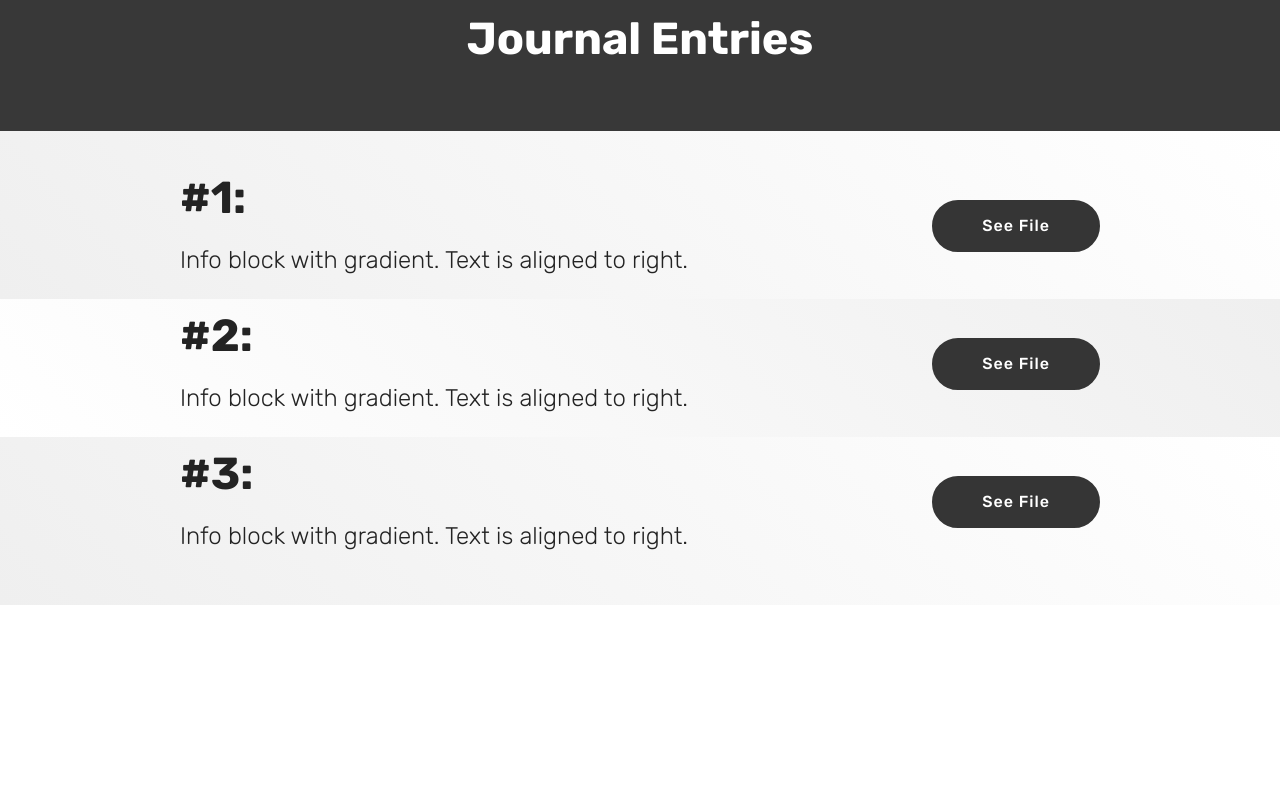
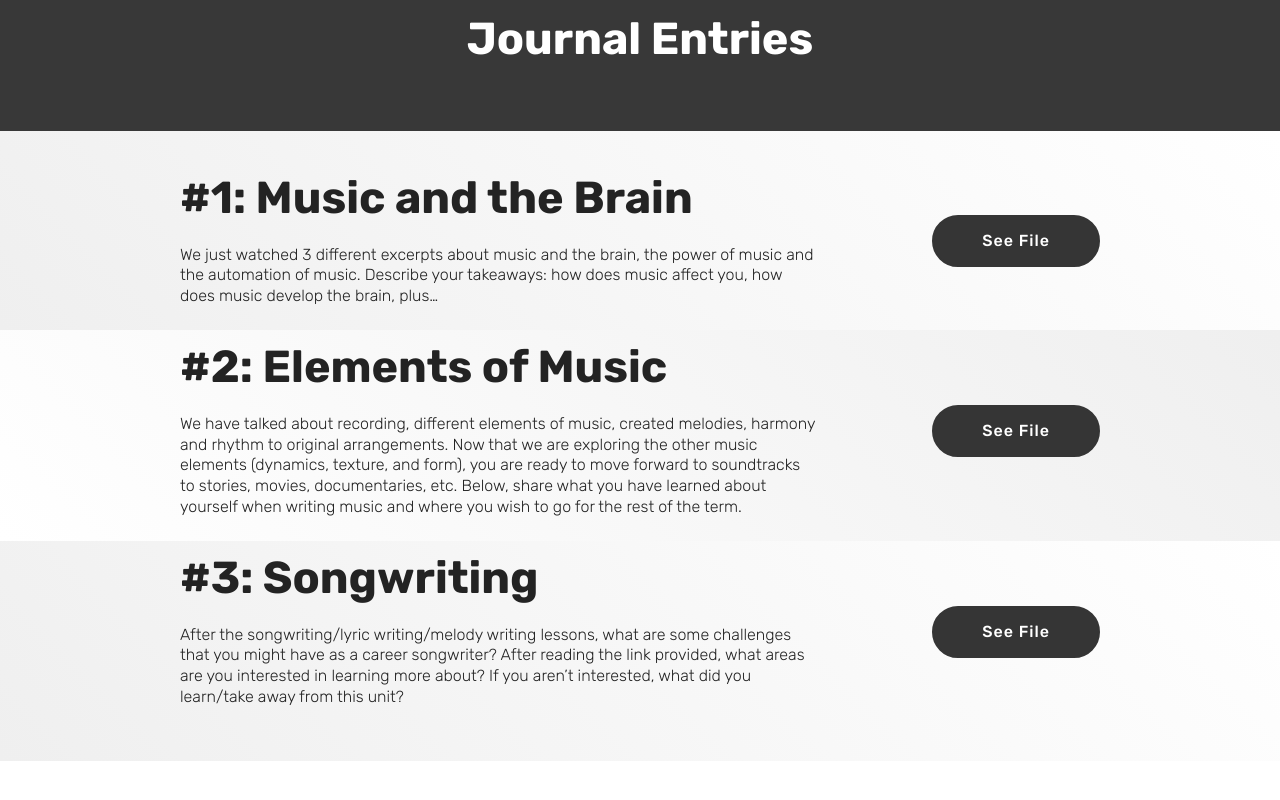
Before and after one commit to mrbunbun07/musiccomp2019, a plain HTML site: page assignments.html in a window 1280 px wide. Shown: the part 1236-2036 px from the top of the page. Before the commit the page ends 1970 px from the top, so only its background shows below. Drawn offline with Linux system fonts and the light colour scheme.

Commit message:
create github pages

```diff
--- a/assignments.html
+++ b/assignments.html
@@ -40,7 +40,11 @@
         </button>
         <div class="menu-logo">
             <div class="navbar-brand">
-
+                <span class="navbar-logo">
+                    <a href="https://mobirise.com">
+                         <img src="assets/images/untitled.png" alt="Mobirise" title="" style="height: 3.8rem;">
+                    </a>
+                </span>
                 <span class="navbar-caption-wrap"><a class="navbar-caption text-white display-4" href="index.html">
                         KIMDOL</a></span>
             </div>
@@ -59,7 +63,7 @@
     </nav>
 </section>
 
-<section class="engine"><a href="https://mobirise.info/k">develop free website</a></section><section class="header1 cid-rMFfPdNkn3 mbr-parallax-background" id="header1-19">
+<section class="engine"><a href="https://mobirise.info/a">online web builder</a></section><section class="header1 cid-rMFfPdNkn3 mbr-parallax-background" id="header1-19">
 
 
 
@@ -205,14 +209,12 @@
     <div class="container">
         <div class="row main justify-content-center">
             <div class="media-container-column col-12 col-lg-3 col-md-4">
-                <div class="mbr-section-btn align-left py-4"><a class="btn btn-success display-4" href="https://drive.google.com/file/d/1fpYepz3-vfkOIVwUeXUp77UCRGxQLHUy/view?usp=sharing" target="_blank">See File</a></div>
+                <div class="mbr-section-btn align-left py-4"><a class="btn btn-success display-4" href="https://drive.google.com/file/d/1o0yoO1A7c3x8pp5iakI4EJtDtMFY_7tr/view?usp=sharing" target="_blank">See File</a></div>
             </div>
             <div class="media-container-column title col-12 col-lg-7 col-md-6">
                 <h2 class="align-right mbr-bold mbr-white pb-3 mbr-fonts-style display-2">
-                    #1:&nbsp;</h2>
-                <h3 class="mbr-section-subtitle align-right mbr-light mbr-white mbr-fonts-style display-5">
-                    Info block with gradient. Text is aligned to right.
-                </h3>
+                    #1: Music and the Brain</h2>
+                <h3 class="mbr-section-subtitle align-right mbr-light mbr-white mbr-fonts-style display-7">We just watched 3 different excerpts about music and the brain, the power of music and the automation of music. Describe your takeaways: how does music affect you, how does music develop the brain, plus…</h3>
             </div>
         </div>
     </div>
@@ -227,16 +229,14 @@
     <div class="container">
         <div class="row main justify-content-center">
             <div class="media-container-column col-12 col-lg-3 col-md-4">
-                <div class="mbr-section-btn align-left py-4"><a class="btn btn-success display-4" href="https://drive.google.com/file/d/1fpYepz3-vfkOIVwUeXUp77UCRGxQLHUy/view?usp=sharing" target="_blank">
+                <div class="mbr-section-btn align-left py-4"><a class="btn btn-success display-4" href="https://drive.google.com/file/d/1TO2Za8BP71TIXEcUBX2iDFR23vauFxtC/view?usp=sharing" target="_blank">
 
                     See File</a></div>
             </div>
             <div class="media-container-column title col-12 col-lg-7 col-md-6">
                 <h2 class="align-right mbr-bold mbr-white pb-3 mbr-fonts-style display-2">
-                    #2:&nbsp;</h2>
-                <h3 class="mbr-section-subtitle align-right mbr-light mbr-white mbr-fonts-style display-5">
-                    Info block with gradient. Text is aligned to right.
-                </h3>
+                    #2: Elements of Music</h2>
+                <h3 class="mbr-section-subtitle align-right mbr-light mbr-white mbr-fonts-style display-7">We have talked about recording, different elements of music, created melodies, harmony and rhythm to original arrangements. Now that we are exploring the other music elements (dynamics, texture, and form), you are ready to move forward to soundtracks to stories, movies, documentaries, etc. Below, share what you have learned about yourself when writing music and where you wish to go for the rest of the term.</h3>
             </div>
         </div>
     </div>
@@ -257,10 +257,8 @@
             </div>
             <div class="media-container-column title col-12 col-lg-7 col-md-6">
                 <h2 class="align-right mbr-bold mbr-white pb-3 mbr-fonts-style display-2">
-                    #3:</h2>
-                <h3 class="mbr-section-subtitle align-right mbr-light mbr-white mbr-fonts-style display-5">
-                    Info block with gradient. Text is aligned to right.
-                </h3>
+                    #3: Songwriting</h2>
+                <h3 class="mbr-section-subtitle align-right mbr-light mbr-white mbr-fonts-style display-7">After the songwriting/lyric writing/melody writing lessons, what are some challenges that you might have as a career songwriter?  After reading the link provided, what areas are you interested in learning more about?  If you aren’t interested, what did you learn/take away from this unit?</h3>
             </div>
         </div>
     </div>
```
Also changed, not shown: audulus.html (+6 -2 lines), contact.html (+7 -3 lines), index.html (+6 -2 lines), music.html (+6 -2 lines), oscilloscope-music.html (+6 -2 lines), pocket-operators.html (+6 -2 lines), projects.html (+6 -2 lines), 1 other file.
